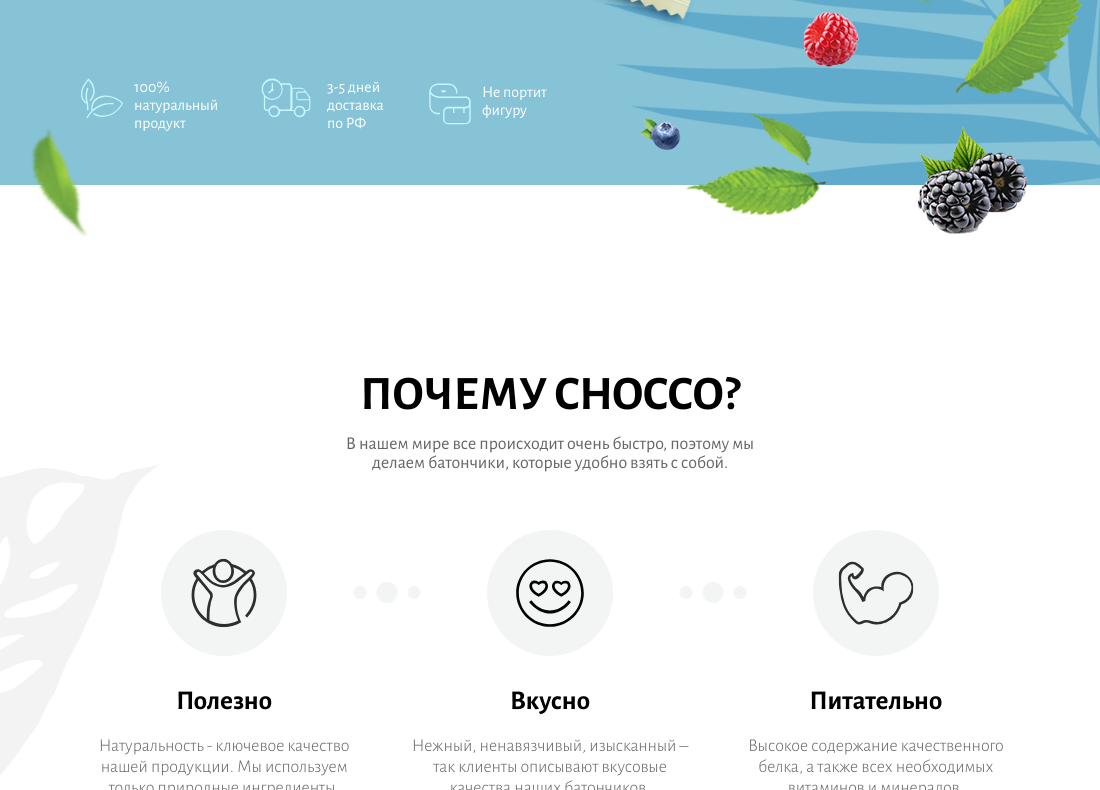
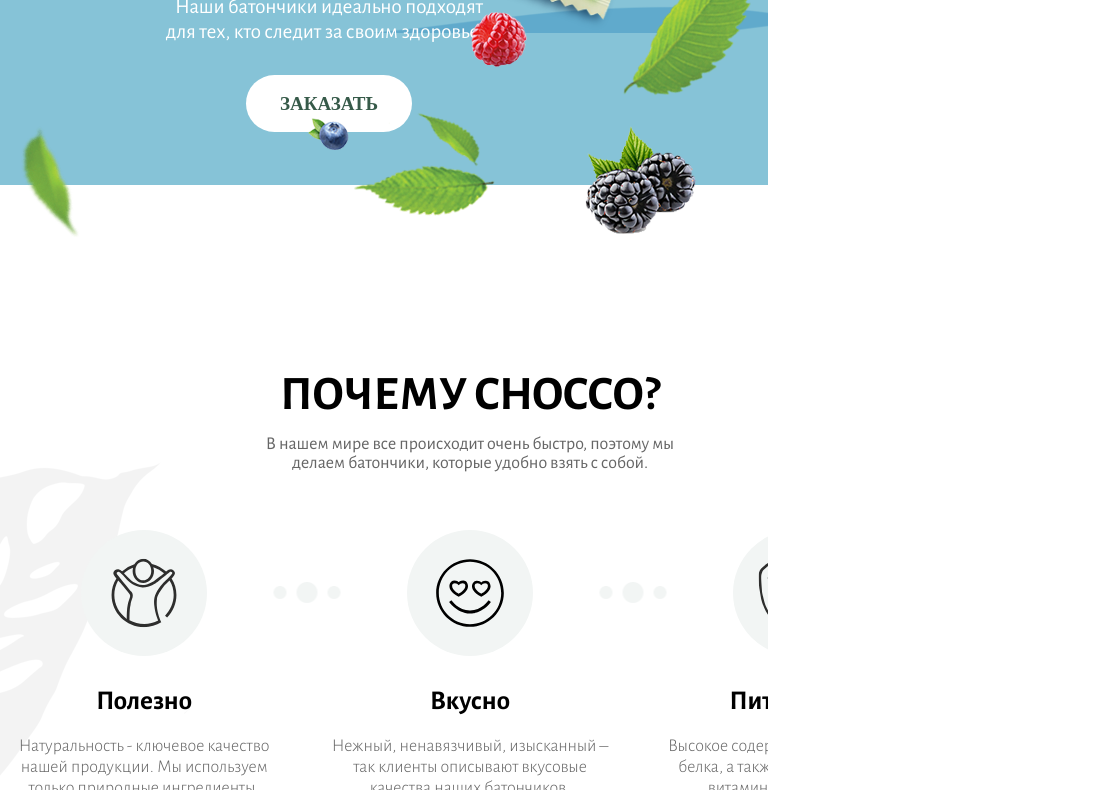
Before and after one commit to missed94/chocco, a plain HTML site: page index.html in a window 768 px wide. Shown: the part 615-1405 px from the top of the page, 1100 px wide, since content can reach past the window. Drawn offline with nearby package versions, Linux system fonts and the light colour scheme; a web font is replaced by a local one.

Commit message:
начал медиа

```diff
--- a/style/blocks/_welcome__menu.scss
+++ b/style/blocks/_welcome__menu.scss
@@ -1,6 +1,7 @@
 .welcome__menu {
   display: flex;
   align-items: center;
+
 }
 
 .welcome__menu-item {
--- a/style/layout/_base.scss
+++ b/style/layout/_base.scss
@@ -3,7 +3,7 @@
   display: flex;
   flex-direction: column;
   overflow: hidden;
-  min-width: 110rem;
+  /* min-width: 110rem; */
   flex: 1 0 auto;
 }
 
--- a/style/main.scss
+++ b/style/main.scss
@@ -23,3 +23,4 @@
 @import "./blocks/radio";
 @import "./blocks/_delivery-section__btns.scss";
 @import "./blocks/_fixed-menu.scss";
+@import "./media/_media.scss";
--- /dev/null
+++ b/style/media/_media.scss
@@ -0,0 +1,22 @@
+@media screen and (min-width:768px) and (max-width:1099px) {
+
+    .welcome {
+        background: url(./../../images/uzor.png) right top no-repeat;
+        background-color: #86c3d7;
+    }
+
+    .welcome__menu, .welcome__advantages, .welcome__header-telephone {
+        display: none;
+    }
+
+    .welcome__hero {
+        width: 70%;
+        text-align: center;
+    }
+   .welcome__hero-desc {
+    margin-bottom: 3.1rem;
+    width: 50%;
+    margin: auto;
+    margin-bottom: 3.1rem;
+   }
+}
```
Also changed, not shown: style/main.css.
